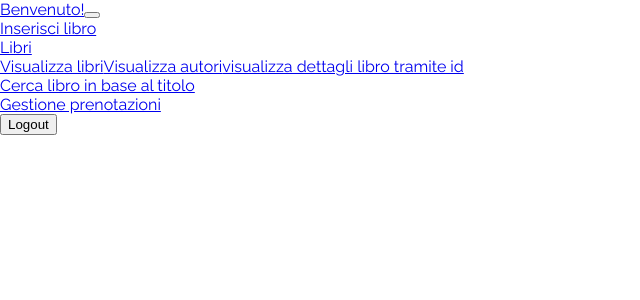
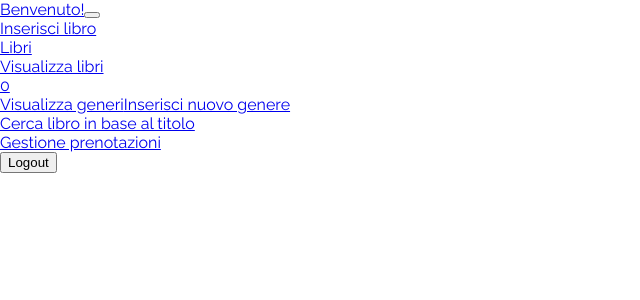
Before and after one commit to matteomorganti/library_administration, a React (Create React App) app: page /Dashboard in a window 1280 px wide. Both pictures are taken after a click on the button "Libri". Shown: the top 300 px of the page, without its empty margins (0-640 px from the left). Built offline with nearby package versions, Linux system fonts and the light colour scheme.

Commit message:
modifica metodo getallibri

```diff
--- a/src/Dashboard.js
+++ b/src/Dashboard.js
@@ -1,4 +1,4 @@
-import React, { Component } from "react";
+import React, { Component, useEffect } from "react";
 import axios from "axios";
 import Button from "react-bootstrap/Button";
 import Navbar from "react-bootstrap/Navbar";
@@ -7,10 +7,13 @@ import NavDropdown from "react-bootstrap/NavDropdown";
 import Form from "react-bootstrap/Form";
 import FormControl from "react-bootstrap/FormControl";
 import ReactDom from "react-dom";
+import { useState } from "react";
 import PropTypes from "prop-types";
 import AuthenticationService from "./AuthenticationService";
 
 class Dashboard extends Component {
+  state = { data: [] };
+
   static propTypes = {
     history: PropTypes.object.isRequired,
   };
@@ -53,7 +56,8 @@ class Dashboard extends Component {
     let JWTToken = localStorage.getItem("token");
     axios
       .get(
-        "http://g0ptrkwkej5fhqfl.myfritz.net:8090/api/prenotazioni/numberLibriUtente/:utente",
+        "http://g0ptrkwkej5fhqfl.myfritz.net:8090/api/prenotazioni/numberLibriUtente/" +
+          utente,
         { headers: { Authorization: `${JWTToken}` } }
       )
       .then((response) => {
@@ -76,20 +80,19 @@ class Dashboard extends Component {
       });
   }
 
-  getLibri() {
-    let result = [];
+  getAllLibri = async () => {
     let JWTToken = localStorage.getItem("token");
-    axios
+    const response = axios
       .get("http://g0ptrkwkej5fhqfl.myfritz.net:8090/api/libri/getAll", {
         headers: { Authorization: `${JWTToken}` },
       })
       .then((response) => {
-        this.setState({ data: response.data });
-        result = response.data;
-        console.log(JSON.parse(response.data));
+        console.log(response.data); //metodo Roberto
         console.log(JWTToken);
-      });
-  }
+        this.setState({ data: response.data});
+      })
+      .catch((error) => console.error(`Error:  ${error}`));
+  };
 
   addPrenotazione = (utente, libro, dataPrenotazione) => {
     let JWTToken = localStorage.getItem("token");
@@ -127,20 +130,21 @@ class Dashboard extends Component {
           <Nav className="mr-auto">
             <Nav.Link href="">Inserisci libro</Nav.Link>
             <NavDropdown title="Libri" id="basic-nav-dropdown">
-              <NavDropdown.Item onClick={this.getUser} href="#action/3.1">
+              <NavDropdown.Item onClick={this.getAllLibri} href="#action/3.1">
                 Visualizza libri
+                <div>{this.state.data.length}</div>
               </NavDropdown.Item>
               <NavDropdown.Item
                 onClick={this.libriNonRestituiti}
                 href="#action/3.2"
               >
-                Visualizza autori
+                Visualizza generi
               </NavDropdown.Item>
               <NavDropdown.Item
                 onClick={this.numeroLibriNoleggiati}
                 href="#action/3.3"
               >
-                visualizza dettagli libro tramite id{" "}
+                Inserisci nuovo genere
               </NavDropdown.Item>
               <NavDropdown.Divider />
               <NavDropdown.Item href="#action/3.4">
```
Also changed, not shown: 1 other file (tests, documents, lock files or other folders).
